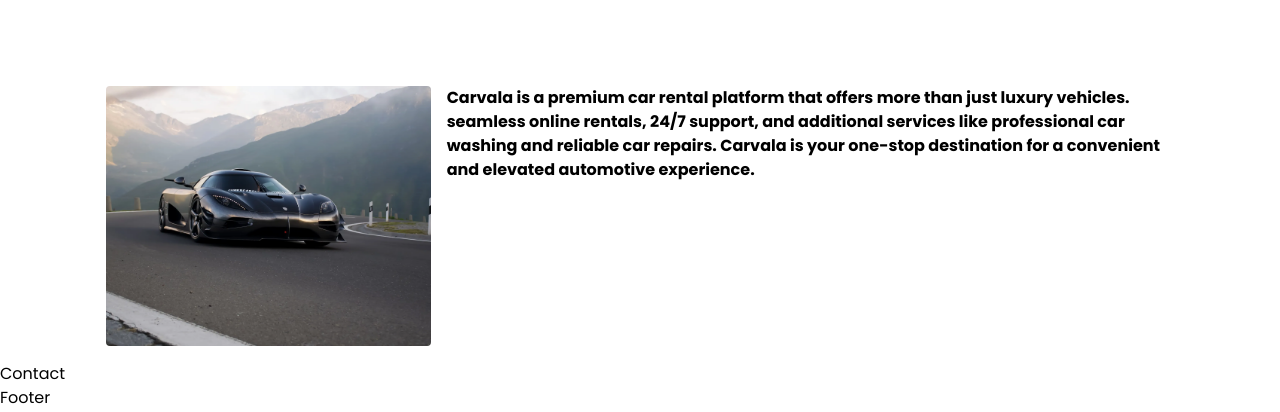
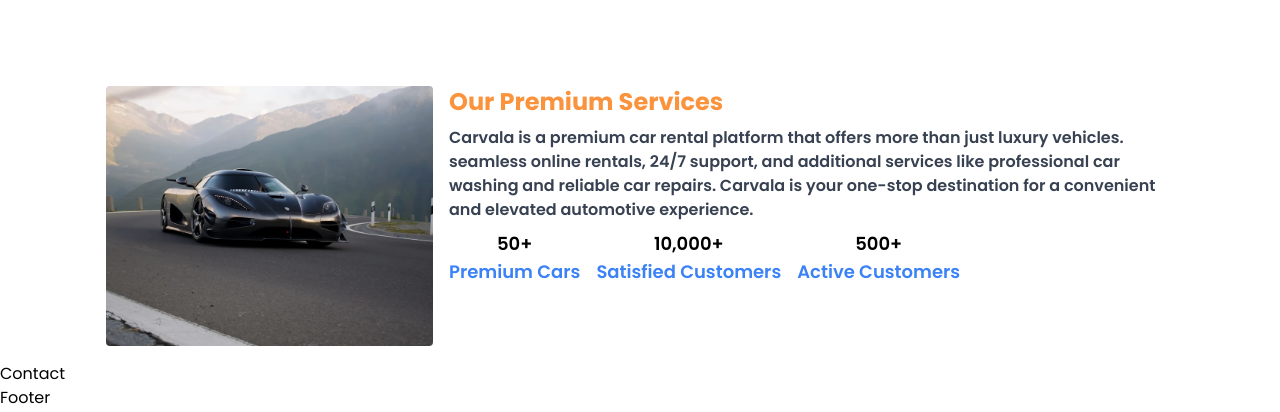
Before and after one commit to Sai-Manikanta-Andey/CarRentalUsingReactTailwind, a React (Vite) app: page / in a window 1280 px wide. Shown: the part 2470-2882 px from the top of the page. Built offline with nearby package versions, Linux system fonts and the light colour scheme.

Commit message:
about section complete

```diff
--- a/package.json
+++ b/package.json
@@ -11,8 +11,10 @@
   },
   "dependencies": {
     "@reduxjs/toolkit": "^1.9.7",
+    "countup.js": "^2.8.0",
     "framer-motion": "^10.16.5",
     "react": "^18.2.0",
+    "react-countup": "^6.5.0",
     "react-dom": "^18.2.0",
     "react-icons": "^4.12.0",
     "react-redux": "^8.1.3",
--- a/src/components/About.jsx
+++ b/src/components/About.jsx
@@ -1,30 +1,55 @@
 import React from "react";
 import koenigsegg from "../assets/koenigsegg_Agera.webp";
+import CountUp from "react-countup";
 
 const About = () => {
   return (
-
-      <div className="flex flex-col  gap-4 sm:flex-row sm:justify-around p-4 max-w-[1100px] mx-auto">
+    <div className="flex flex-col  gap-4 md:flex-row  p-4 max-w-[1100px] mx-auto">
       {/* right side image div */}
       <div className="flex h-[260px] w-full">
         <img
           src={koenigsegg}
           alt="banner"
-            className="w-full md:w-[360px] rounded  object-cover"
+          className="w-full md:w-[360px] rounded  object-cover "
         />
       </div>
       {/* description about carvala */}
-        <div className="flex flex-col">
-          <h3 className="text-base font-bold">
+      <div className="flex flex-col gap-2">
+        <h3 className="text-2xl font-bold text-orange-400">
+          Our Premium Services
+        </h3>
+        <h3 className="text-base font-semibold text-gray-700">
           Carvala is a premium car rental platform that offers more than just
-            luxury vehicles. seamless online rentals, 24/7 support, and
-            additional services like professional car washing and reliable car
-            repairs. Carvala is your one-stop destination for a convenient and
-            elevated automotive experience.
+          luxury vehicles. seamless online rentals, 24/7 support, and additional
+          services like professional car washing and reliable car repairs.
+          Carvala is your one-stop destination for a convenient and elevated
+          automotive experience.
         </h3>
+        <div className="flex flex-wrap justify-around gap-4 font-semibold sm:text-lg md:justify-start sm:flex-nowrap">
+          <div>
+            <p  className="flex justify-center" >
+              <CountUp start={0} end={50} duration={3} />
+              <span>+</span>
+            </p>
+            <h4 className="text-blue-500">Premium Cars</h4>
+          </div>
+          <div>
+            <p className="flex justify-center" >
+              <CountUp start={0} end={10000} duration={3} />
+              <span>+</span>
+            </p>
+            <h4 className="text-blue-500">Satisfied Customers</h4>
+          </div>
+          <div>
+            <p className="flex justify-center" >
+              <CountUp start={0} end={500} duration={3} />
+              <span>+</span>
+            </p>
+            <h4 className="text-blue-500">Active Customers</h4>
           </div>
         </div>
-
+      </div>
+    </div>
   );
 };
 
```
Also changed, not shown: 1 other file (tests, documents, lock files or other folders). Lines whose indentation alone changed are shown as unchanged.
